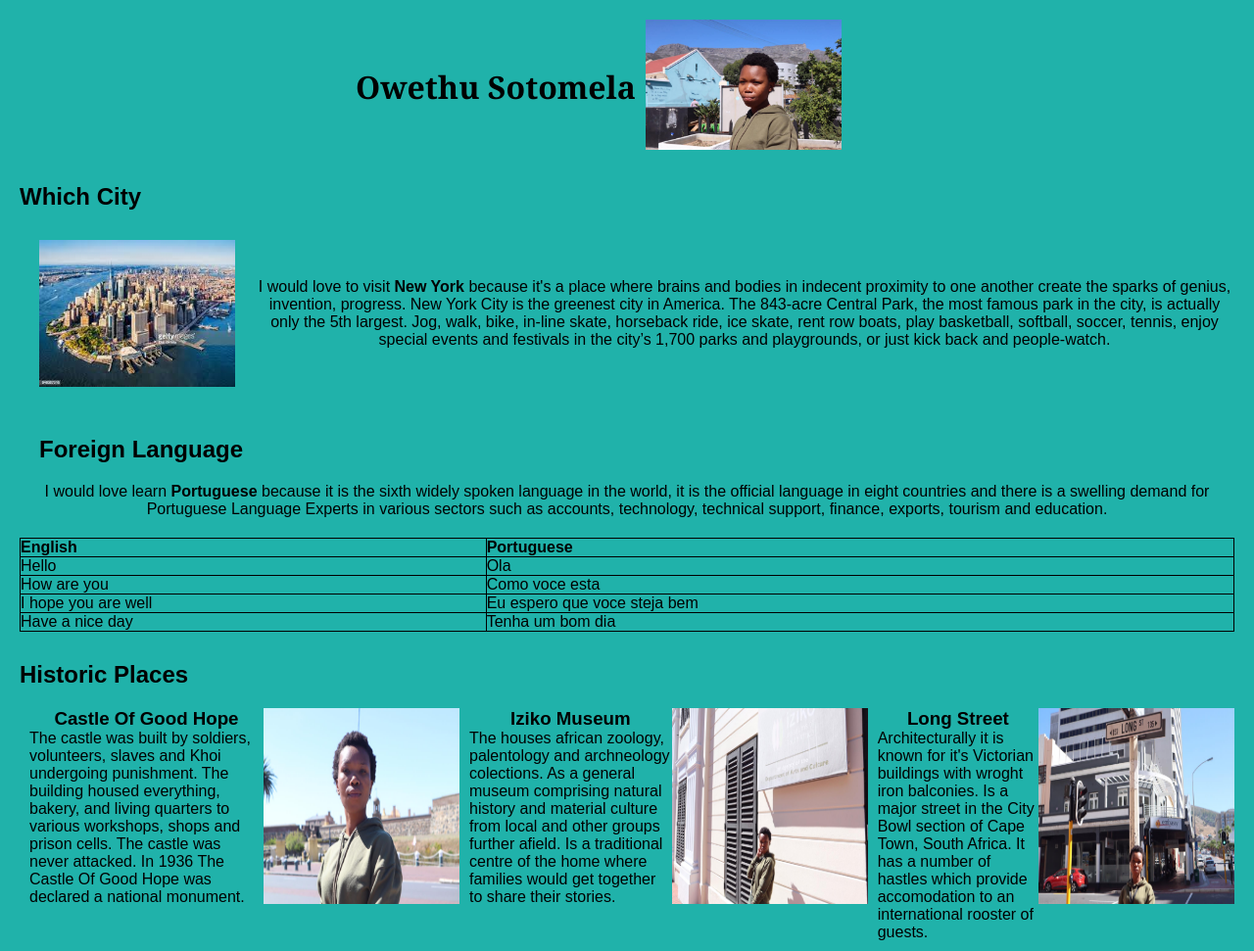
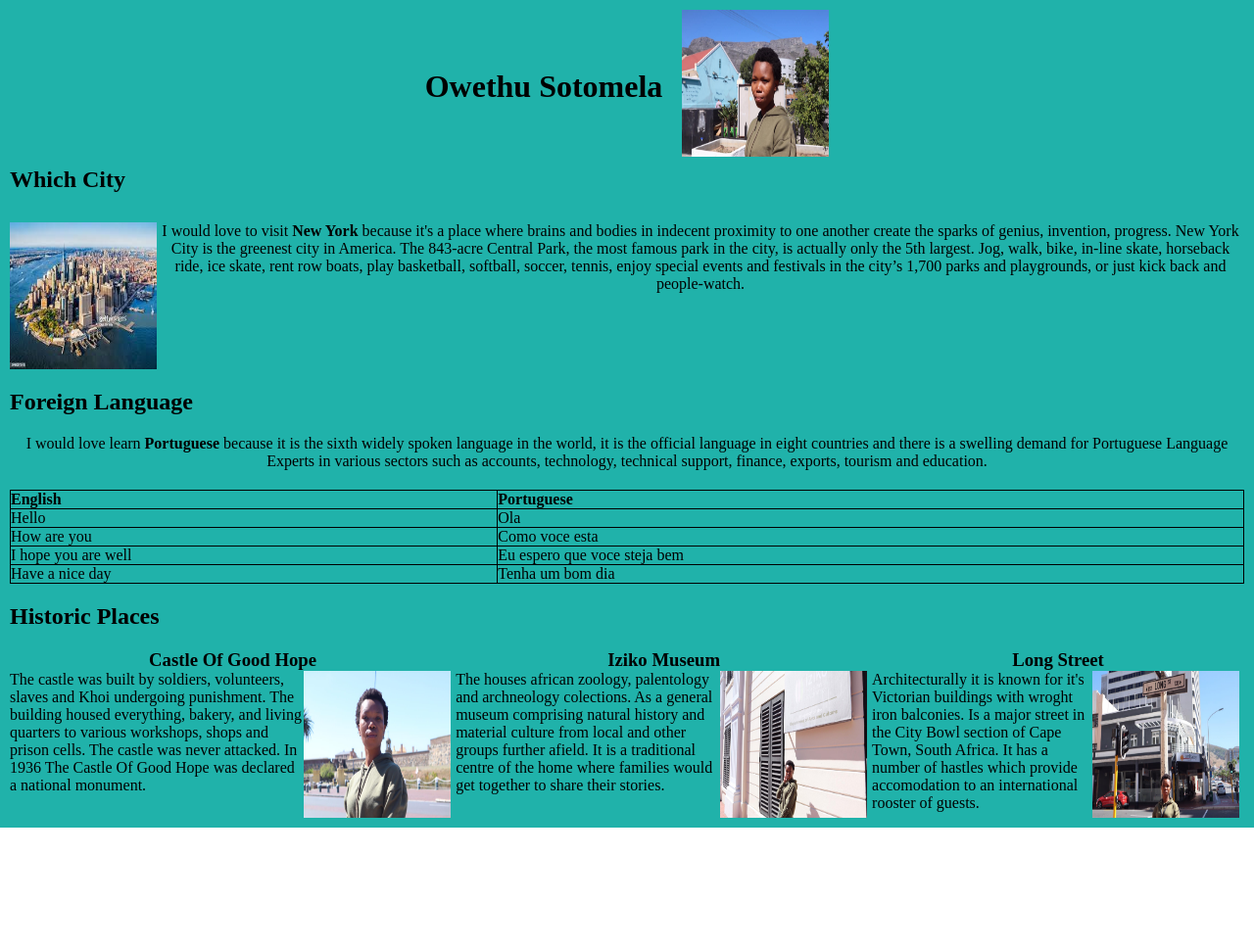
Before and after one commit to OwethuSotomela/basic-webpage, a plain HTML site: page my-webpage.html in a window 1280 px wide. Shown: the whole page at 98% size. After the commit the page ends 845 px from the top, so only its background shows below. Drawn offline with Linux system fonts and the light colour scheme.

Commit message:
fixed changes

```diff
--- a/my-webpage.html
+++ b/my-webpage.html
@@ -5,191 +5,155 @@
     <meta charset="UTF-8">
     <meta http-equiv="X-UA-Compatible" content="IE=edge">
     <meta name="viewport" content="width=device-width, initial-scale=1.0">
-    <link rel="stylesheet" href="style.css">
-    <title></title>
+    <title>Document</title>
     <style>
-        *{
+        * {
             margin: 0;
             padding: 0;
         }
-.containerAll{
-    font-family: Arial, Helvetica, sans-serif;
+
+        .cAll {
+            padding-top: 10px;
+            padding-left: 10px;
+            padding-right: 10px;
+            padding-bottom: 10px;
             background-color: lightseagreen;
         }
-h1{
-  font-family: Georgia, 'Times New Roman', Times, serif;
+
+        h1 {
+            font-family: 'Times New Roman', Times, serif;
+            padding-top: 60px;
         }
 
-
-/**header***/
-.containerMe{
-    padding-top: 10px;
-    padding-bottom:10px;
-    padding-left: 20px;
-    padding-right: 20px;
-    display: flex;
-    align-items: center;
-    justify-content: center;
-    }
-.myProfile{
-    padding: 10px 10px;
-    flex-basis: 20%;
-  }
-/****header end****/
-
-
-/****city****/
-.containerCity{
-  padding-top: 10px;
-  padding-bottom: 10px;
-  padding-left: 20px;
-  padding-right: 20px;
-  text-align: center;
-  }
-.cityName{
-  padding-bottom: 20px;
-  text-align: left;
-  }
-.cityTI{
-  display: flex;
-  flex-direction: row;
-  align-items: center;
-  align-content: flex-end;
-}
-.cityImage{
-  display: flex;
-  padding-top: 10px;
-  padding-bottom: 10px;
-  padding-left: 20px;
-  padding-right: 20px;
-  }
-/****city end****/
-
-
-/****foreign language****/
-.containerFL{
-  padding-top: 10px;
-  padding-bottom: 10px;
-  padding-left: 20px;
-  padding-right: 20px;
-}
-.language{
+        h2 {
             text-align: left;
             padding-bottom: 20px;
         }
-.lang{
+
+        h3 {
             text-align: center;
-  padding: 20px;
         }
+
+        /*TM*/
+
+        .cMe {
+            display: flex;
+            flex-direction: row;
+            justify-content: center;
+            padding-bottom: 10px;
+        }
+
+        .mePic {
+            padding-left: 20px;
+        }
+
+        /*TM end*/
+
+        /*City*/
+        .cCity {
+            display: flex;
+            flex-direction: row;
+            justify-content: center;
+            text-align: center;
+            padding-top: 10px;
+            padding-bottom: 20px;
+        }
+
+        /*city end*/
+
+        /*flang*/
+        .fLanguage {
+            padding-bottom: 20px;
+            text-align: center;
+        }
+
+        .forLang {
+            padding-bottom: 20px;
+        }
+
         table,
- th,td, tr{
+        th,
+        td,
+        tr {
             border: 1px solid black;
             text-align: left;
             border-collapse: collapse;
         }
-table.t{
+
+        table.t {
             width: 100%;
-  }
-/****foreign language end****/
-
-
-/****historic places****/
-
-.containerHP{
-  padding-top: 10px;
-  padding-bottom: 10px;
-  padding-left: 20px;
-  padding-right: 20px;
-
-}
-.hist{
-  text-align: left;
             padding-bottom: 20px;
-  padding-top: 10px;
-}
-.hisPlace{
-  display: flex;
-  flex-flow: row nowrap;
-  justify-content: center;
         }
 
-.place1{
-  display: flex;
-  padding-left: 10px;
+        /*flang end*/
+
+        /*hist*/
+
+        .cPic {
+            padding-right: 5px;
+            float: right;
         }
-.castlePic{
+
+        .iPic {
+            padding-right: 5px;
+            float: right;
+        }
+
+        .lsPic {
+            padding-right: 5px;
+            float: right;
+        }
+
+        .hisTory {
             display: flex;
         }
-.musePic{
-  display: flex;;
-}
-.streetPic{
-  display: flex;
-}
-h3{
-  text-align: center;
-}
 
-@media (max-width: 320px){
-    .containerMe {
+        /*hist end*/
+        @media (max-width: 425px) {
+            .cMe {
                 display: flex;
                 flex-direction: column;
             }
-    .cityTI {
+
+            .cCity {
                 flex-direction: column;
             }
-    .hisPlace{
-      display: flex;
-      flex-direction:column;
-    }
-    .castlePic{
-      display: flex;
-      flex-direction:column-reverse;
-    }
-    .musePic{
+
+            .hisTory {
                 display: flex;
                 flex-direction: column;
             }
-    .streetPic{
+
+            .cPic {
+                display: flex;
+                flex-direction: column-reverse;
+            }
+
+            .iPic {
+                display: flex;
+                flex-direction: column;
+                float: left;
+            }
+
+            .lsPic {
                 display: flex;
                 width: 50%;
             }
         }
-/****historic places end****/
     </style>
 </head>
 
 <body>
-    <div class="containerAll">
-        <!--header-->
-        <div class="containerMe">
-            <div class="fullName">
+    <div class="cAll">
+        <div class="cMe">
             <h1>Owethu Sotomela</h1>
+            <img src="./Images/Table Mountain.jpg" class="mePic" width="150px" height="150px">
         </div>
 
-
-            <div class="myProfile">
-                <img src="Images/Table Mountain.jpg" alt="myimage with Table Mountain" width=200px lenght=>
-            </div>
-        </div>
-
-
-
-        <!--header end-->
-
-        <!--city-->
-
-        <div class="containerCity">
-
-            <div class="cityName">
         <h2>Which City</h2>
-            </div>
-            <div class="cityTI">
-                <div class="cityImage">
-                    <img src="Images/NYC1.jpeg" alt="cityimage" width=200px; class="img1">
-                </div>
-                <div class="cText">
-                    <p> I would love to visit <b>New York</b> because it's a place where brains and
+        <div class="cCity">
+            <img src="./Images/NYC1.jpeg" class="cName" width="150px" height="150px">
+            <p>I would love to visit <b>New York</b> because it's a place where brains and
                 bodies in indecent proximity to one
                 another create the sparks of genius, invention, progress.
                 New York City is the greenest city in America. The 843-acre
@@ -197,20 +161,13 @@ h3{
                 only the 5th largest. Jog, walk, bike, in-line skate, horseback ride,
                 ice skate, rent row boats, play basketball, softball, soccer, tennis,
                 enjoy special events and festivals in the city’s 1,700 parks and playgrounds,
-                        or just kick back and people-watch.</p>
+                or just kick back and people-watch.
+            </p>
         </div>
-            </div>
-      </div>
-        <!--city end-->
-
-        <!----foreign language-->
-
-        <div class="containerFL">
-            <div class="lang">
-                <div class="language">
+        <div class="fLanguage">
+            <div class="forLang">
                 <h2>Foreign Language</h2>
-                </div>
-                <p> I would love learn <b>Portuguese</b> because it is the sixth widely
+                <p>I would love learn <b>Portuguese</b> because it is the sixth widely
                     spoken language in the world, it is the official language in eight
                     countries and there is a swelling demand for
                     Portuguese Language Experts in various sectors
@@ -244,87 +201,47 @@ h3{
                 </table>
             </div>
         </div>
-
-
-        <!----foreign language end-->
-
-        <!--Historic Places-->
-
-        <div class="containerHP">
-            <div class="hist">
         <h2>Historic Places</h2>
-            </div>
-            <div class="hisPlace">
-
-                <div class="hope">
-                    <div class="place1">
-
-                        <div class="gHope">
-                            <p>
+        <div class="hisTory">
+            <div class="castleD">
                 <h3>Castle Of Good Hope</h3>
-                            The castle was built by soldiers,
+                <img src="./Images/Castle.jpg" class="cPic" width="150px" height="150px">
+                <p>The castle was built by soldiers,
                     volunteers, slaves and Khoi undergoing punishment.
                     The building housed everything, bakery,
                     and living quarters to various workshops, shops and prison cells.
                     The castle was never attacked.
                     In 1936 The Castle Of Good Hope was
-                            declared a national monument.</p>
-                        </div>
-
-                        <div class="castlePic"> <img src="Images/Castle.jpg" class="castlePic"
-                                alt="My image at Castle of Good Hope" width=200px height="200px">
-                        </div>
-                    </div>
+                    declared a national monument.
+                </p>
 
             </div>
-
-
             <div class="iziko">
-                    <div class="place1">
-                        <div class="iMuse">
                 <h3>Iziko Museum</h3>
+                <img src="./Images/Iziko.jpg" class="iPic" width="150px" height="150px">
                 <p>The houses african zoology, palentology
                     and archneology colections.
                     As a general museum comprising natural history
                     and material culture from local and other groups further afield.
-                                Is a traditional centre of the home where
-                                families would get together to share their stories.</p>
+                    It is a traditional centre of the home where
+                    families would get together to share their stories.
+                </p>
             </div>
 
-
-                        <div class="musePic">
-                            <img src="Images/Iziko.jpg" class="musePic"
-                                alt="My image at Iziko Museum" width=200px height="200px">
-                        </div>
-                    </div>
-
-                </div>
-
-
             <div class="long">
-
-                    <div class="place1">
-                        <div class="lStreet">
-                            <p>
                 <h3>Long Street</h3>
-                            Architecturally it is known for it's Victorian
+                <img src="./Images/Long Street.jpg" class="lsPic" width="150px" height="150px">
+                <p>Architecturally it is known for it's Victorian
                     buildings with wroght iron balconies.
                     Is a major street in the City Bowl
                     section of Cape Town, South Africa.
                     It has a number of hastles which provide
-                            accomodation to an international rooster of guests.</p>
-                        </div>
-                        <div class="streetPic"> <img src="Images/Long Street.jpg" class="streetPic"
-                                alt="Long street pic" width=200px height="200px">
+                    accomodation to an international rooster of guests.
+                </p>
             </div>
         </div>
     </div>
-            </div>
-        </div>
-    </div>
-    <!--Historic Places end-->
-    </div>
-</body>
+
 
 </body>
 
```
Lines whose indentation alone changed are shown as unchanged.
